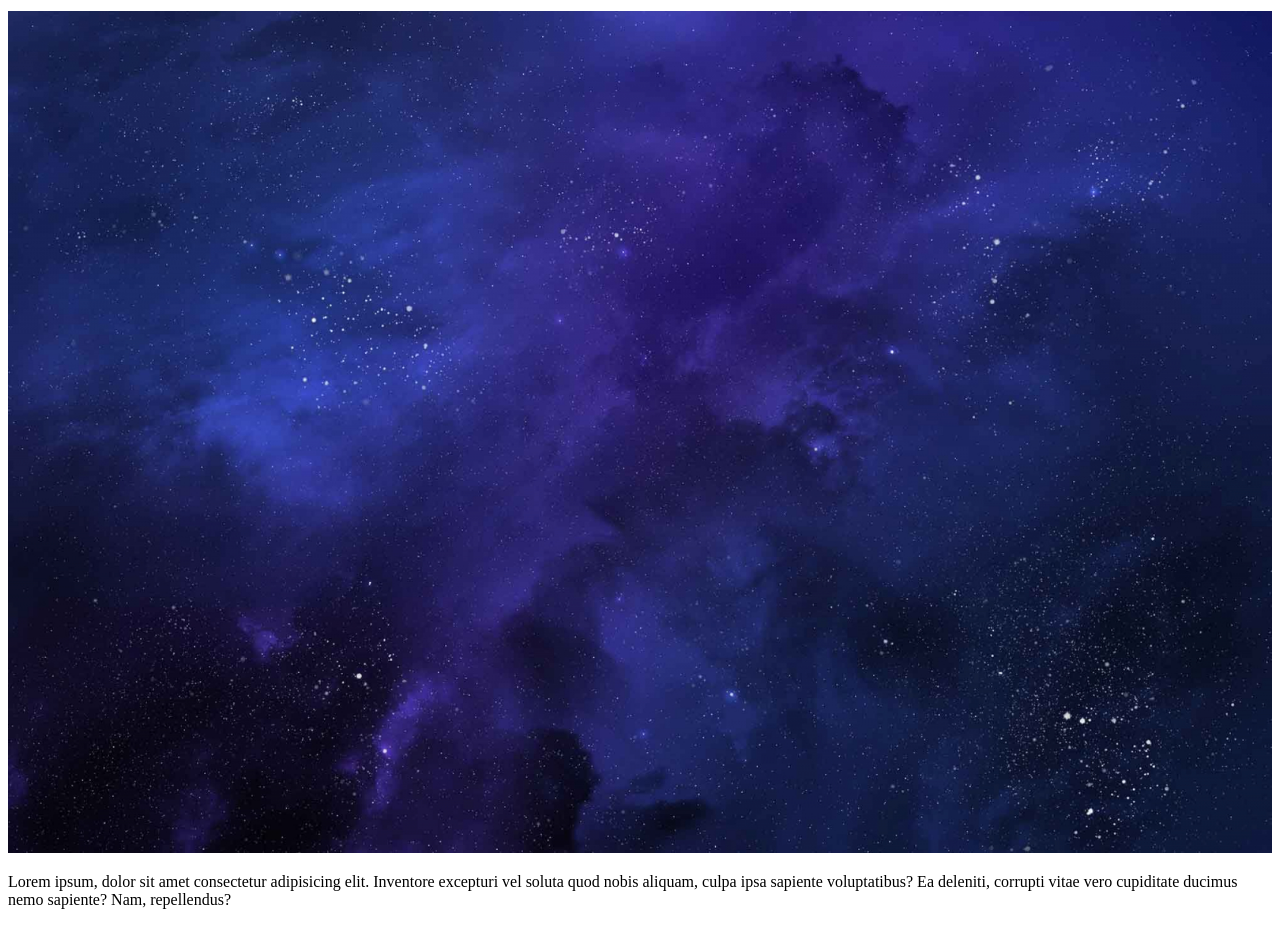
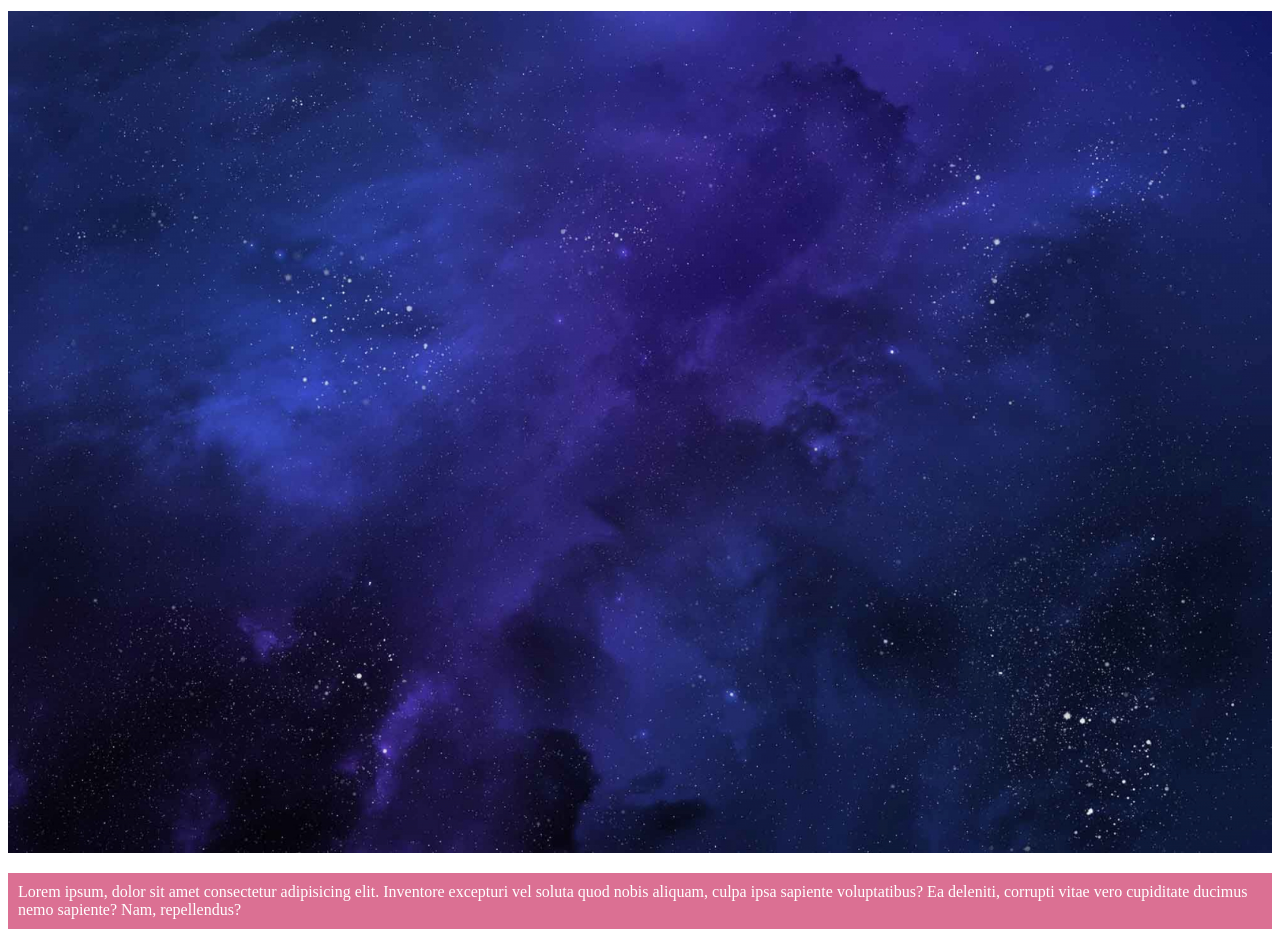
Before and after one commit to Abhishektadkal02/GitHub, a plain HTML site: page index.html in a window 1280 px wide. Shown: the part 89-1034 px from the top of the page. Drawn offline with Linux system fonts and the light colour scheme.

Commit message:
Changed color

```diff
--- a/index.html
+++ b/index.html
@@ -10,7 +10,13 @@
             background-color: palevioletred;
             padding: 10px;
         }
+        p{
+          color: white;
+          background-color: palevioletred;
+          padding: 10px;
+        }
     </style>
+
 </head>
 <body>
     <h1 align="center" >Welcome to  Sharnbasva University</h1>
```
